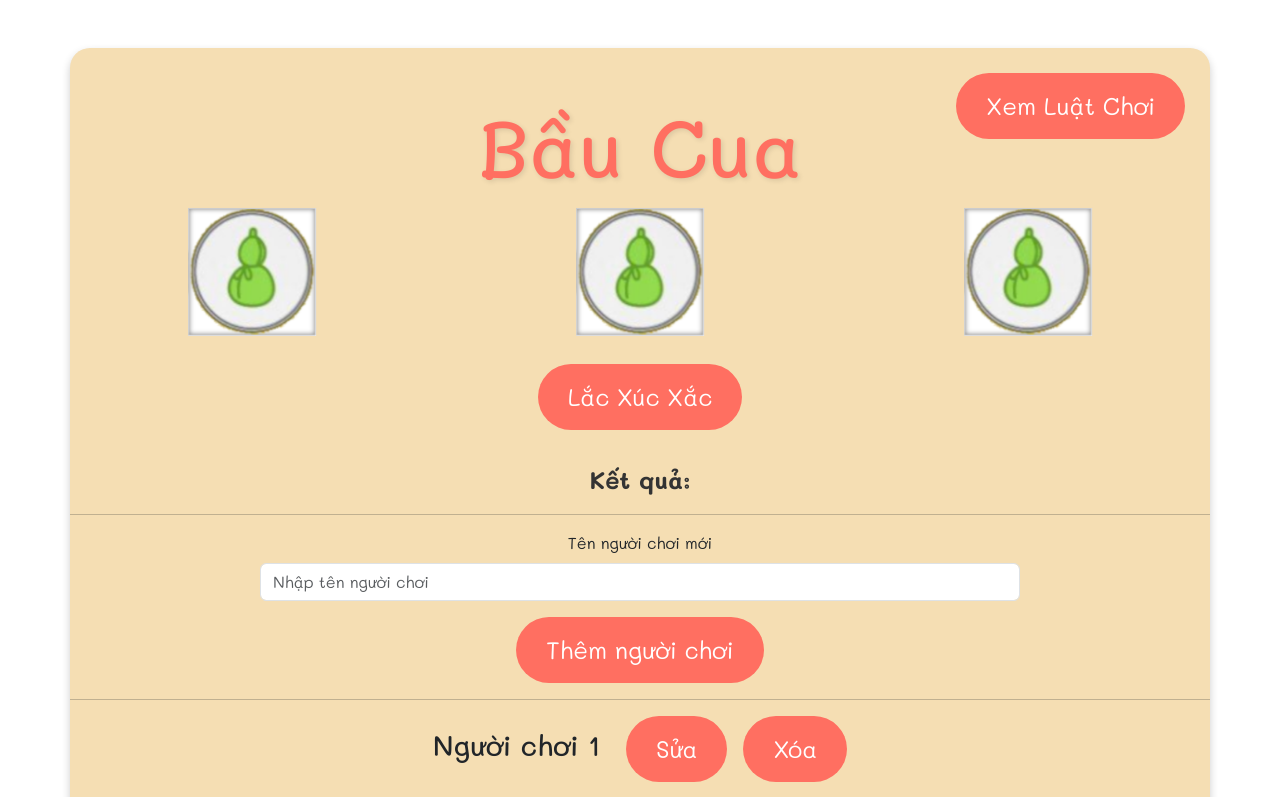
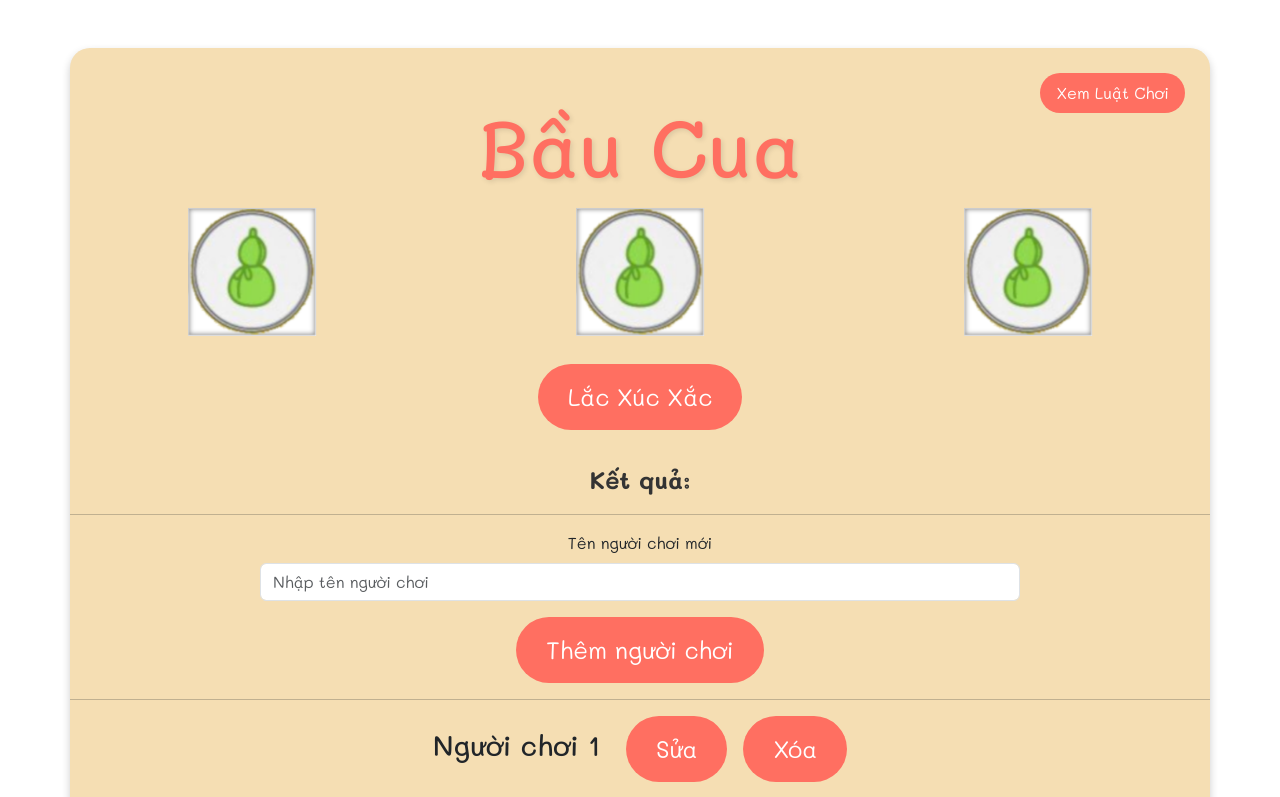
Before and after one commit to tungpham42/baucua, a React (Create React App) app: page / in a window 1280 px wide. Shown: the top 797 px of the page. Built offline with nearby package versions, Linux system fonts and the light colour scheme.

Commit message:
btn size

```diff
--- a/src/components/GameBoard.js
+++ b/src/components/GameBoard.js
@@ -136,7 +136,13 @@ const GameBoard = () => {
       <Button
         variant="primary"
         onClick={openRulesModal}
-        style={{ position: "absolute", top: "25px", right: "25px" }}
+        className="position-absolute rulesBtn"
+        style={{
+          top: "25px",
+          right: "25px",
+          fontSize: "1rem",
+          padding: "0.5rem 1rem !important",
+        }}
       >
         Xem Luật Chơi
       </Button>
--- a/src/index.css
+++ b/src/index.css
@@ -92,3 +92,7 @@ p {
   color: #ff6f61 !important;
   text-shadow: 2px 2px 5px rgba(0, 0, 0, 0.1) !important;
 }
+.rulesBtn {
+  padding: 0.5rem 1rem !important;
+  font-size: 1rem !important;
+}
```
